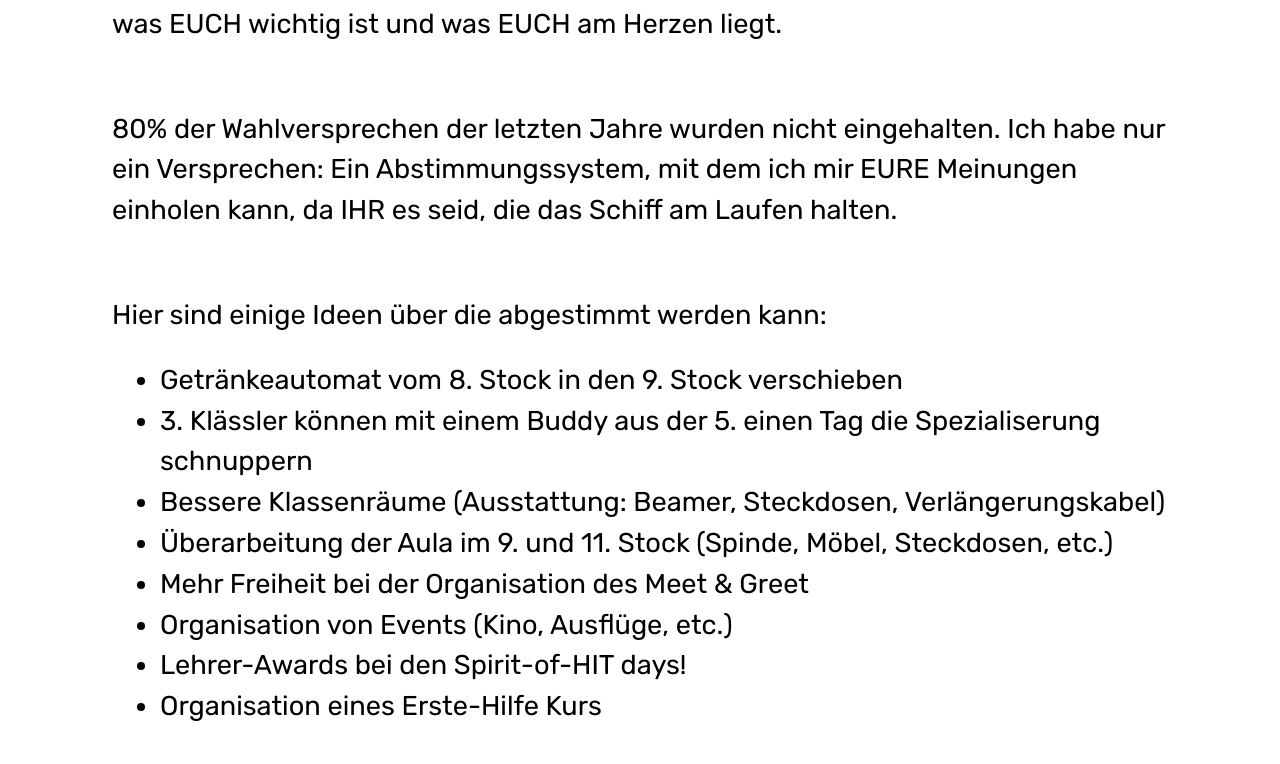
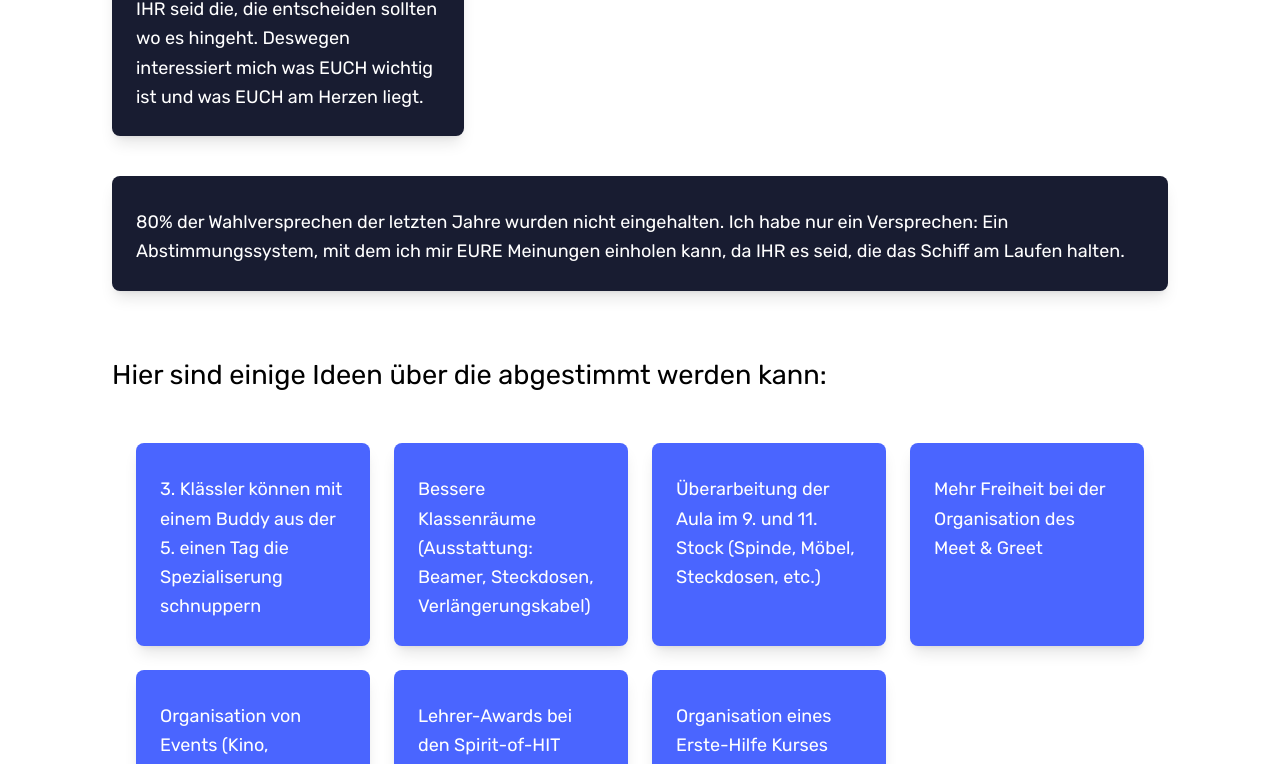
Before and after one commit to Markus-Stuppnig/Website, a Next.js app: page /abteilungssprecher in a window 1280 px wide. Shown: the part 1174-1938 px from the top of the page. Built offline with nearby package versions, Linux system fonts and the light colour scheme.

Commit message:
Usage of Cards in /abteilungssprecher

```diff
--- a/app/(pages)/abteilungssprecher/page.tsx
+++ b/app/(pages)/abteilungssprecher/page.tsx
@@ -1,4 +1,15 @@
 import SectionHeading from "@/components/-General/SectionHeading";
+import Card from "@/components/-General/Card";
+
+const cardData = [
+  "3. Klässler können mit einem Buddy aus der 5. einen Tag die Spezialiserung schnuppern",
+  "Bessere Klassenräume (Ausstattung: Beamer, Steckdosen, Verlängerungskabel)",
+  "Überarbeitung der Aula im 9. und 11. Stock (Spinde, Möbel, Steckdosen, etc.)",
+  "Mehr Freiheit bei der Organisation des Meet & Greet",
+  "Organisation von Events (Kino, Ausflüge, etc.)",
+  "Lehrer-Awards bei den Spirit-of-HIT days!",
+  "Organisation eines Erste-Hilfe Kurses"
+]
 
 export default function AbteilungssprecherPage() {
   return (
@@ -59,18 +70,31 @@ export default function AbteilungssprecherPage() {
             Wahlprogramm
           </SectionHeading>
 
-          <p className="text-[1.2rem] md:text-[1.7rem] md:mt-[5rem]">
-            IHR seid die, die entscheiden sollten wo es hingeht. Deswegen
-            interessiert mich was EUCH wichtig ist und was EUCH am Herzen liegt.
-          </p>
-          <br />
 
-          <p className="text-[1.2rem] md:text-[1.7rem] md:mt-[2.5rem]">
-            80% der Wahlversprechen der letzten Jahre wurden nicht eingehalten.
-            Ich habe nur ein Versprechen: Ein Abstimmungssystem, mit dem ich mir
-            EURE Meinungen einholen kann, da IHR es seid, die das Schiff am
-            Laufen halten.
-          </p>
+          <div className="text-[1.2rem] md:text-[1.7rem] md:mt-[5rem]">
+            <Card
+              description="IHR seid die, die entscheiden sollten wo es hingeht. Deswegen
+                  interessiert mich was EUCH wichtig ist und was EUCH am Herzen liegt."
+              colorBg="bg-black"
+              colorTxt="text-white"
+              extClassNamer="md:w-1/3 w-full" >
+
+            </Card>
+          </div>
+
+
+          <div className="text-[1.2rem] md:text-[1.7rem] md:mt-[2.5rem]">
+            <Card description="80% der Wahlversprechen der letzten Jahre wurden nicht eingehalten.
+              Ich habe nur ein Versprechen: Ein Abstimmungssystem, mit dem ich mir
+              EURE Meinungen einholen kann, da IHR es seid, die das Schiff am
+              Laufen halten."
+              colorBg="bg-black"
+              colorTxt="text-white"
+              extClassNamer="">
+
+            </Card>
+
+          </div>
           <br />
 
           <p className="text-[1.2rem] md:text-[1.7rem] md:mt-[2.5rem]">
@@ -78,25 +102,13 @@ export default function AbteilungssprecherPage() {
           </p>
           <br />
 
-          <ul className="list-disc text-[1.2rem] md:text-[1.7rem] ml-[2rem] md:ml-[3rem]">
-            <li>Getränkeautomat vom 8. Stock in den 9. Stock verschieben</li>
-            <li>
-              3. Klässler können mit einem Buddy aus der 5. einen Tag die
-              Spezialiserung schnuppern
-            </li>
-            <li>
-              Bessere Klassenräume (Ausstattung: Beamer, Steckdosen,
-              Verlängerungskabel)
-            </li>
-            <li>
-              Überarbeitung der Aula im 9. und 11. Stock (Spinde, Möbel,
-              Steckdosen, etc.)
-            </li>
-            <li>Mehr Freiheit bei der Organisation des Meet & Greet</li>
-            <li>Organisation von Events (Kino, Ausflüge, etc.)</li>
-            <li>Lehrer-Awards bei den Spirit-of-HIT days!</li>
-            <li>Organisation eines Erste-Hilfe Kurs</li>
-          </ul>
+          {/* Card Container isntead of ul*/}
+          <div className="grid grid-cols-1 sm:grid-cols-2 md:grid-cols-3 lg:grid-cols-4 gap-6 p-6">
+          {cardData.map((description, index) => (
+            <Card key={index} description={description} colorBg="bg-secondary" colorTxt="text-white"/>
+          ))}
+
+          </div>
 
           <p className="text-[1.2rem] md:text-[1.7rem] md:mt-[2.5rem]">
             Jeder von euch soll in die Entscheidungen der Abteilung
```
